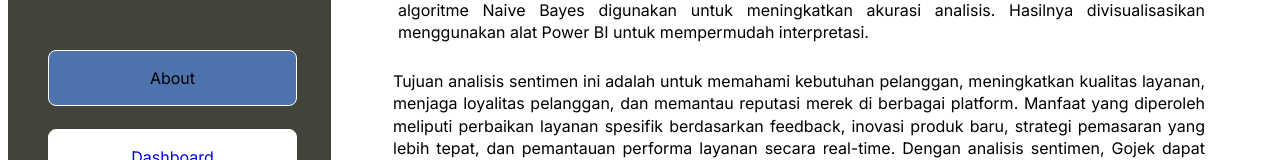
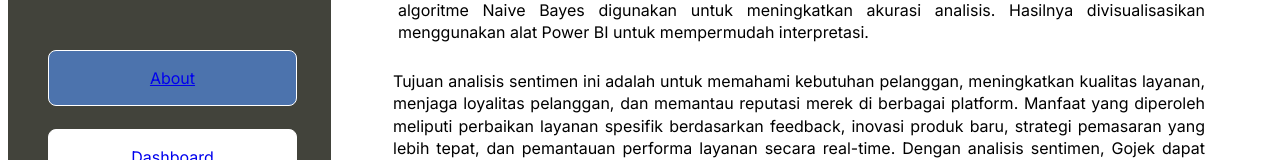
Before and after one commit to rizqidrmwan/websitecapstone, a plain HTML site: page about/index.html in a window 1280 px wide. Shown: the part 454-614 px from the top of the page. Drawn offline with Linux system fonts and the light colour scheme; a web font is replaced by a local one.

Commit message:
Update index.html

```diff
--- a/about/index.html
+++ b/about/index.html
@@ -28,7 +28,7 @@
       </b>
       <div class="logo-bsi-1"></div>
       <div class="button6">
-        <div class="button1">About</div>
+        <a href="about/index.html" class="button1">About</a>
       </div>
     </div>
 
```
